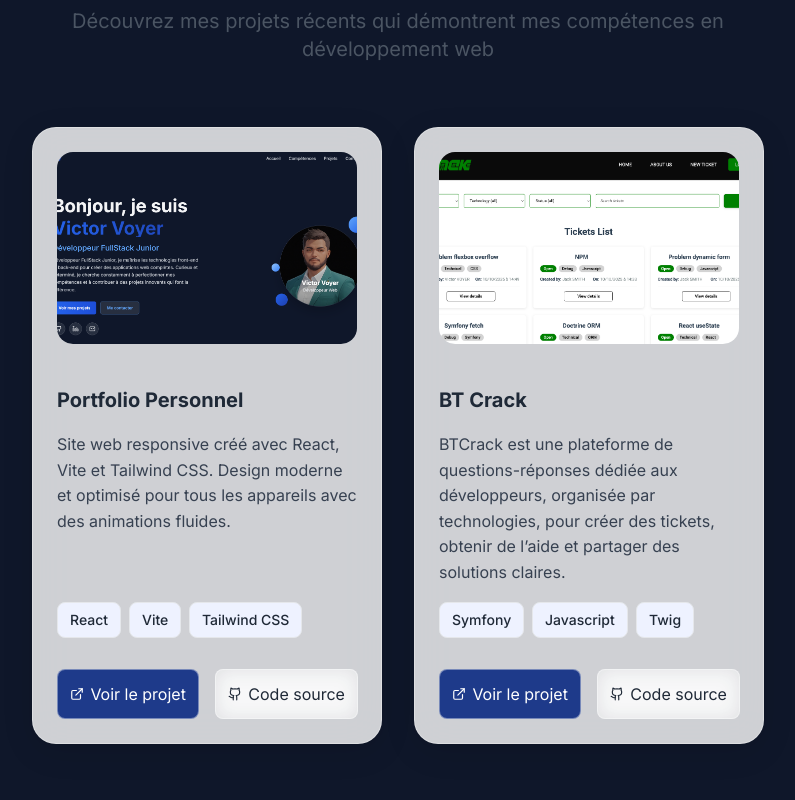
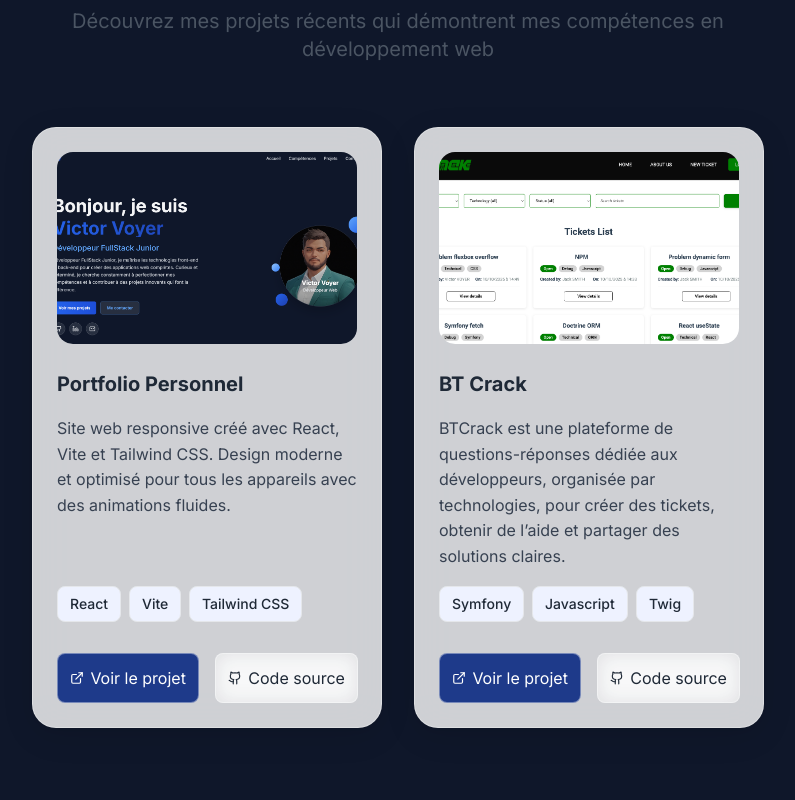
Before and after one commit to Victor-Voyer/Portfolio-2025, a React (Vite) app: page / in a window 1280 px wide. Shown: the part 1980-2780 px from the top of the page, without its empty margins (242-1037 px from the left). Built offline with nearby package versions, Linux system fonts and the light colour scheme.

Commit message:
update : Projets.jsx facto start

```diff
--- a/src/components/Projects.jsx
+++ b/src/components/Projects.jsx
@@ -32,13 +32,7 @@
 
   return (
     <section id="projets" className="projects-section">
-      {/* Background Effects */}
-      <div className="projects-bg-effects">
-        <div className="projects-bg-circle-1"></div>
-        <div className="projects-bg-circle-2"></div>
-      </div>
-
-      <div className="projects-container">
+       <div className="projects-container">
         <div className="projects-header">
           <h2 className="projects-title">Mes Projets</h2>
           <p className="text-xl text-gray-600 max-w-3xl mx-auto">
@@ -46,20 +40,15 @@
           </p>
         </div>
 
-        <div className="projects-flex-container">
-          <div className="projects-flex">
+        <div className="projects-flex">
           {projects.map((project, index) => (
             <div
               key={project.id}
               className={`project-card group ${project.featured ? 'featured' : ''}`}
             >
-              {/* Hover Effect */}
-              <div className="project-hover-overlay" />
               {/* Project Image */}
-              <div className="project-image-container">
-                <div className="project-image">
-                  <img src={project.image} alt={project.title} />
-                </div>
+              <div className="project-image">
+                <img src={project.image} alt={project.title} />
                 {project.featured && (
                   <div className="project-featured-badge">
                     Featured
@@ -110,10 +99,8 @@
                 </div>
               </div>
 
-
             </div>
           ))}
-          </div>
         </div>
 
         {/* Call to Action */}
--- a/src/styles/Projects.css
+++ b/src/styles/Projects.css
@@ -138,12 +138,12 @@
 }
 
 /* Projects Container */
-.projects-container {
+/* .projects-container {
   width: 100%;
   margin: 0 auto;
   position: relative;
   z-index: 10;
-}
+} */
 
 @media (min-width: 640px) {
   .projects-container {
@@ -212,12 +212,7 @@
   margin: 0 auto;
 }
 
-/* Projects Flex Container */
-.projects-flex-container {
-  display: flex;
-  justify-content: center;
-}
-
+/* Projects Flex */
 .projects-flex {
   display: flex;
   flex-wrap: wrap;
@@ -228,24 +223,22 @@
 
 /* Project Card */
 .project-card {
+  display: flex;
+  flex-direction: column;
+  flex: 0 0 calc(50% - 1rem);
+  position: relative;
   background: rgba(255, 255, 255, 0.8);
   backdrop-filter: blur(20px);
   border: 1px solid rgba(255, 255, 255, 0.3);
   border-radius: 1.5rem;
   padding: 1.5rem;
-  position: relative;
   overflow: hidden;
   opacity: 0;
   animation: projectCardIn 0.6s ease-out forwards;
   animation-delay: 0.2s;
   transition: transform 0.3s ease, box-shadow 0.3s ease;
   box-shadow: 0 8px 32px rgba(0, 0, 0, 0.1), 0 2px 8px rgba(0, 0, 0, 0.05);
-  flex: 0 0 calc(50% - 1rem);
-  /* min-width: 280px;
-  max-width: 350px; */
   width: 100%;
-  display: flex; /* pour permettre l'ancrage des actions en bas */
-  flex-direction: column;
 }
 
 .project-card.featured {
@@ -264,12 +257,8 @@
 }
 
 /* Project Image */
-.project-image-container {
+.project-image {
   position: relative;
-  margin-bottom: 1.5rem;
-}
-
-.project-image {
   width: 100%;
   height: 12rem;
   background: linear-gradient(135deg, var(--primary-100), var(--accent-100));
@@ -277,7 +266,7 @@
   display: flex;
   align-items: center;
   justify-content: center;
-  margin-bottom: 1rem;
+  margin-bottom: 1.5rem;
   transition: transform 0.3s ease;
 }
 
@@ -406,17 +395,19 @@
   transform: scale(1.05);
 }
 
-/* Hover Effect Overlay */
-.project-hover-overlay {
+/* Hover Effect Overlay - Now using pseudo-element */
+.project-card::before {
+  content: '';
   position: absolute;
   inset: 0;
   background: linear-gradient(135deg, rgba(var(--primary-500), 0.05), rgba(var(--accent-500), 0.05));
   opacity: 0;
   transition: opacity 0.3s ease;
   border-radius: 1.5rem;
+  pointer-events: none;
 }
 
-.project-card:hover .project-hover-overlay {
+.project-card:hover::before {
   opacity: 1;
 }
 
```
